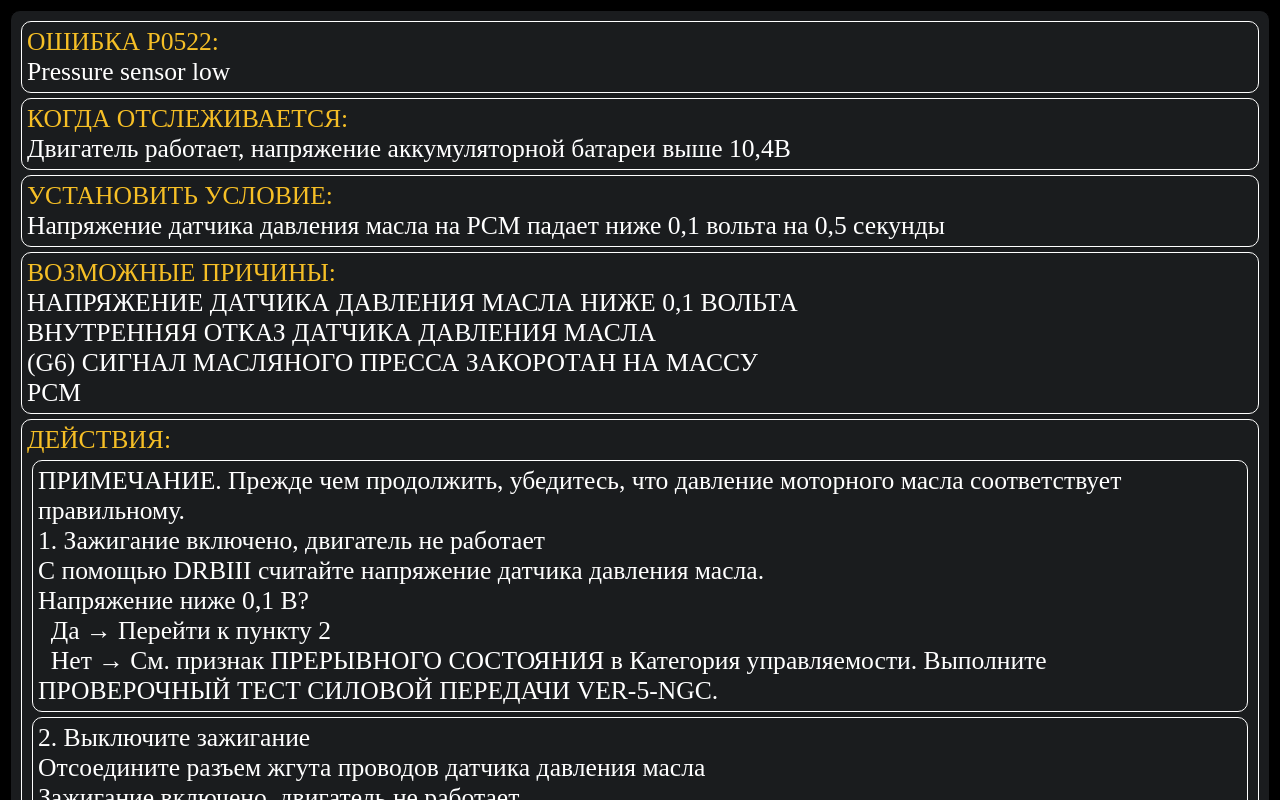
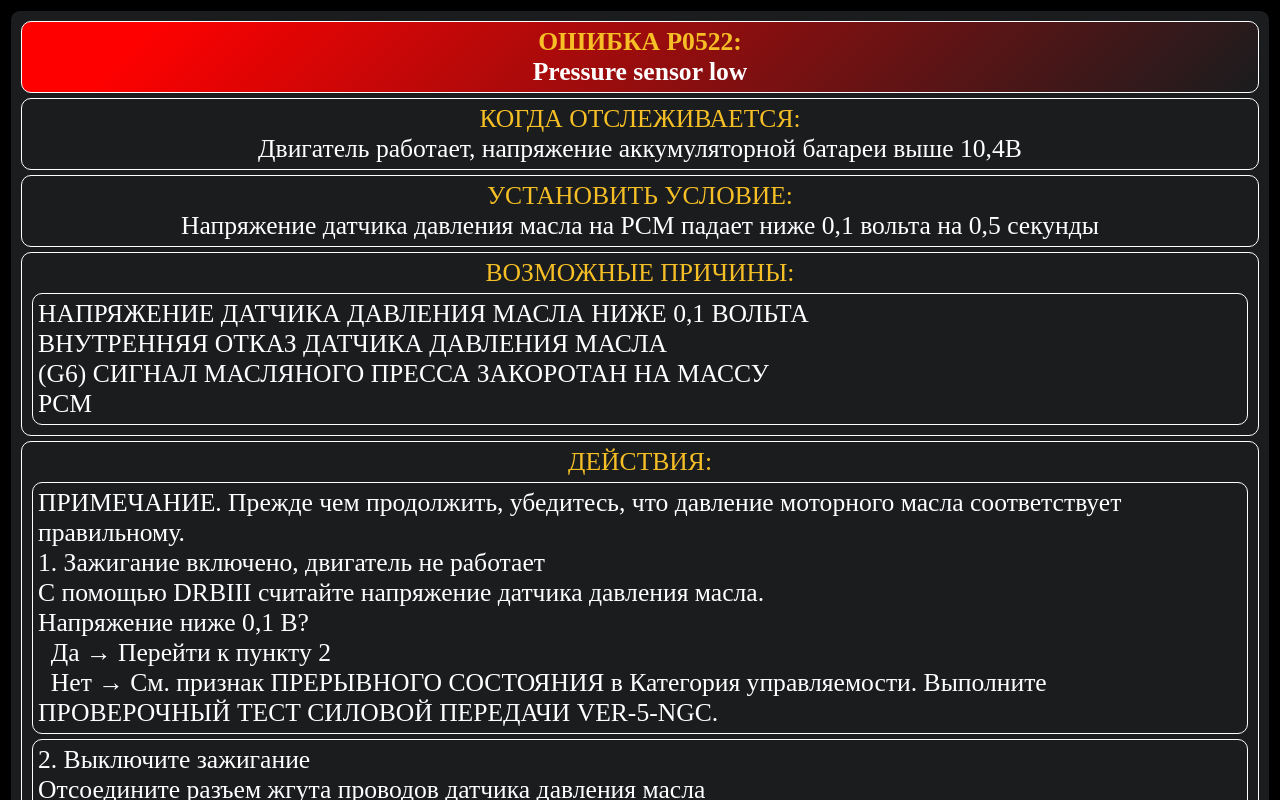
Before and after one commit to OKigarOK/Pacifica_Check_Engine, a plain HTML site: page index.html in a window 1280 px wide. Shown: the top 800 px of the page. Drawn offline with Linux system fonts and the light colour scheme.

Commit message:
Add files via upload

```diff
--- a/index.html
+++ b/index.html
@@ -23,8 +23,11 @@
         </div>
 
         <div class="error_possible_causes">ВОЗМОЖНЫЕ ПРИЧИНЫ:
-           <div>
-               НАПРЯЖЕНИЕ ДАТЧИКА ДАВЛЕНИЯ МАСЛА НИЖЕ 0,1 ВОЛЬТА <br> ВНУТРЕННЯЯ ОТКАЗ ДАТЧИКА ДАВЛЕНИЯ МАСЛА <br> (G6) СИГНАЛ МАСЛЯНОГО ПРЕССА ЗАКОРОТАН НА МАССУ <br> PCM
+           <div class="error_action">
+               НАПРЯЖЕНИЕ ДАТЧИКА ДАВЛЕНИЯ МАСЛА НИЖЕ 0,1 ВОЛЬТА<br>
+               ВНУТРЕННЯЯ ОТКАЗ ДАТЧИКА ДАВЛЕНИЯ МАСЛА<br>
+               (G6) СИГНАЛ МАСЛЯНОГО ПРЕССА ЗАКОРОТАН НА МАССУ<br>
+               PCM
            </div>
         </div>
 
--- a/styles.css
+++ b/styles.css
@@ -23,8 +23,7 @@ body {
     margin: 10px;
 }
 
-div,
-.error_name {
+div {
     color: #FFFFFF;
 }
 
@@ -37,8 +36,14 @@ div,
     border-radius: 10px;
     padding: 5px;
     margin-bottom: 5px;
-    /*font-size: 20px;*/
+    text-align: center;
+    /*font-weight: bolder;*/
     color: #f6bf26;
+}
+
+.error_article {
+    background: linear-gradient(135deg, red 10%, #1a1c1e);
+    font-weight: bolder;
 }
 
 .error_action {
@@ -46,5 +51,5 @@ div,
     border-radius: 10px;
     padding: 5px;
     margin: 5px;
-    /*font-size: 20px;*/
+    text-align: left;
 }
```
